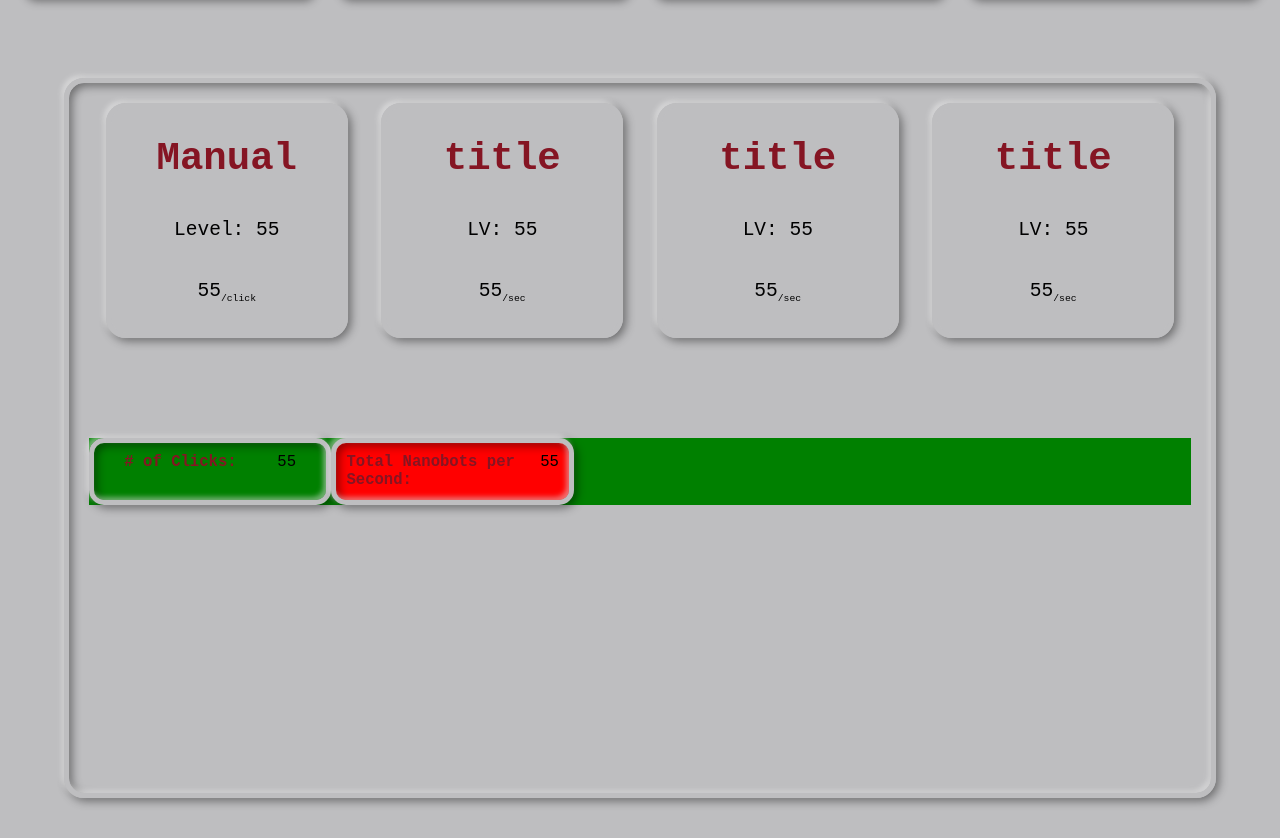
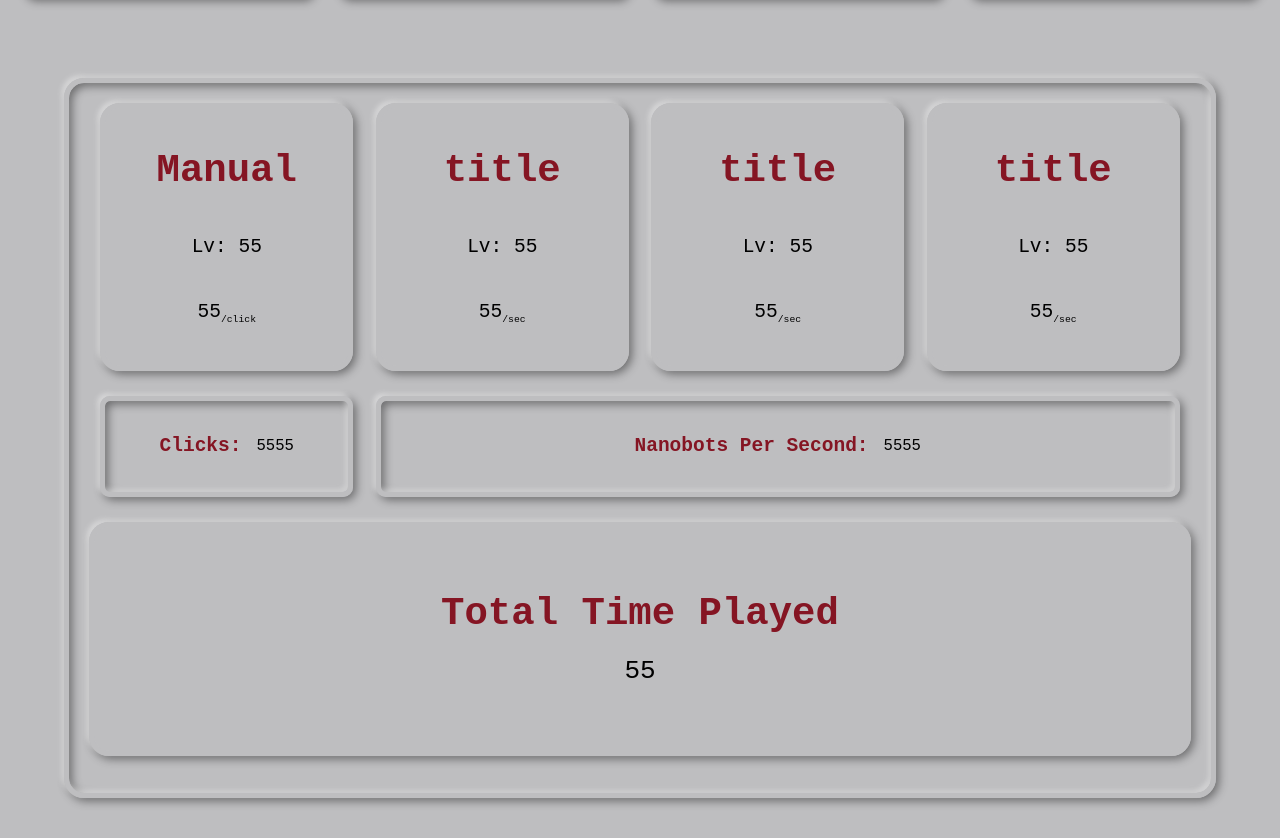
Before and after one commit to Robby-Codes/Nanobot-Factory, a React (Create React App) app in the folder nanobot-factory/: page / in a window 1280 px wide. Shown: the part 1562-2400 px from the top of the page. Built offline with nearby package versions, Linux system fonts and the light colour scheme.

Commit message:
Updated style for stats section

```diff
--- a/nanobot-factory/src/main/stats section/index.js
+++ b/nanobot-factory/src/main/stats section/index.js
@@ -20,14 +20,11 @@ const StatsSection = () => {
             <OtherUpgradeStats />
           </div>
           <div>
-            <div className="upgrade-stat-2">
-              <h1># of Clicks: </h1>
-              <p>55</p>
+            <TotalClicks />
+            <NanoPerSec />
           </div>
-            <div className="upgrade-stat-3">
-              <h1>Total Nanobots per Second: </h1>
-              <p>55</p>
-            </div>
+          <div>
+            <TimePlayed />
           </div>
         </div>
       </div>
@@ -37,28 +34,51 @@ const StatsSection = () => {
 
 const ManualUpgradeStats = () => {
   return (
-    <div>
-      <div className="upgrade-stat-1">
+    <div className="upgrade-stats">
       <h1>Manual</h1>
-        <p>Level: 55</p>
+      <p>Lv: 55</p>
       <p>
         55<sub>/click</sub>
       </p>
-      </div>
     </div>
   );
 };
 
 const OtherUpgradeStats = () => {
   return (
-    <div>
-      <div className="upgrade-stat-1">
+    <div className="upgrade-stats">
       <h1>title</h1>
-        <p>LV: 55</p>
+      <p>Lv: 55</p>
       <p>
         55<sub>/sec</sub>
       </p>
     </div>
+  );
+};
+
+const TotalClicks = () => {
+  return (
+    <div className="total-clicks-stat">
+      <h1>Clicks: </h1>
+      <p>5555</p>
+    </div>
+  );
+};
+
+const NanoPerSec = () => {
+  return (
+    <div className="nanopersec-stat">
+      <h1>Nanobots Per Second: </h1>
+      <p>5555</p>
+    </div>
+  );
+};
+
+const TimePlayed = () => {
+  return (
+    <div className="time-stat">
+      <h1>Total Time Played </h1>
+      <p>55</p>
     </div>
   );
 };
--- a/nanobot-factory/src/main/stats section/stats.css
+++ b/nanobot-factory/src/main/stats section/stats.css
@@ -18,74 +18,100 @@
 }
 
 .stats-container > div:nth-of-type(1) {
-  height: 50%;
+  height: 40%;
   width: 100%;
   display: flex;
   justify-content: space-around;
 }
 
-.stats-container > div > div {
+.upgrade-stats {
   height: 100%;
-  width: 22%;
-}
-
-.upgrade-stat-1 {
-  height: 70%;
-  text-align: center;
+  width: 23%;
   display: flex;
   flex-direction: column;
   justify-content: space-around;
-  padding: 10px;
-  margin-bottom: 5px;
+  text-align: center;
+  padding: 20px;
   border-radius: 20px;
   border: 5px solid #bebec0;
   box-shadow: -3px -3px 5px #ffffff70, 3px 3px 10px #00000070;
 }
 
-.upgrade-stat-1 h1 {
+.upgrade-stats h1 {
+  color: #851523;
   font-size: 3em;
-  color: #851523;
 }
 
-.upgrade-stat-1 p {
+.upgrade-stats p {
   font-size: 1.5em;
 }
 
-.upgrade-stat-1 sub {
+.upgrade-stats sub {
   font-size: 0.5em;
 }
 
 .stats-container > div:nth-of-type(2) {
-  height: 10%;
+  height: 15%;
   width: 100%;
+  margin-top: 25px;
   display: flex;
-  background-color: green;
+  justify-content: space-around;
 }
 
-.upgrade-stat-2,
-.upgrade-stat-3 {
+.total-clicks-stat,
+.nanopersec-stat {
+  text-align: center;
   height: 100%;
+  display: flex;
+  justify-content: center;
+  align-items: center;
   padding: 10px;
-  display: flex;
-  justify-content: space-around;
-  border-radius: 15px;
+  border-radius: 10px;
   border: 5px solid #bebec0;
   box-shadow: -3px -3px 5px #ffffff70, 3px 3px 10px #00000070,
     inset -3px -3px 5px #ffffff70, inset 3px 3px 10px #00000070;
 }
 
-.upgrade-stat-2 h1,
-.upgrade-stat-3 h1 {
-  font-size: 1.2em;
-  color: #851523;
+.total-clicks-stat {
+  width: 23%;
 }
 
-.upgrade-stat-2 p,
-.upgrade-stat-3 p {
+.nanopersec-stat {
+  width: 73%;
+}
+
+.total-clicks-stat h1,
+.nanopersec-stat h1 {
+  font-size: 1.5em;
+  color: #851523;
+  margin-right: 15px;
+}
+
+.total-clicks-stat p,
+.nanopersec-stat p {
   font-size: 1.2em;
 }
 
-.upgrade-stat-3 {
-  width: auto;
-  background-color: red;
+.stats-container > div:nth-of-type(3) {
+  text-align: center;
+  height: 35%;
+  width: 100%;
+  margin-top: 25px;
+  display: flex;
+  justify-content: center;
+  align-items: center;
+  padding: 10px;
+  border-radius: 20px;
+  border: 5px solid #bebec0;
+  box-shadow: -3px -3px 5px #ffffff70, 3px 3px 10px #00000070;
 }
+
+.time-stat h1 {
+  color: #851523;
+  font-size: 3em;
+  margin-bottom: 20px;
+}
+
+.time-stat p {
+  font-size: 2em;
+}
```
Also changed, not shown: 1 other file (tests, documents, lock files or other folders). Lines whose indentation alone changed are shown as unchanged.
